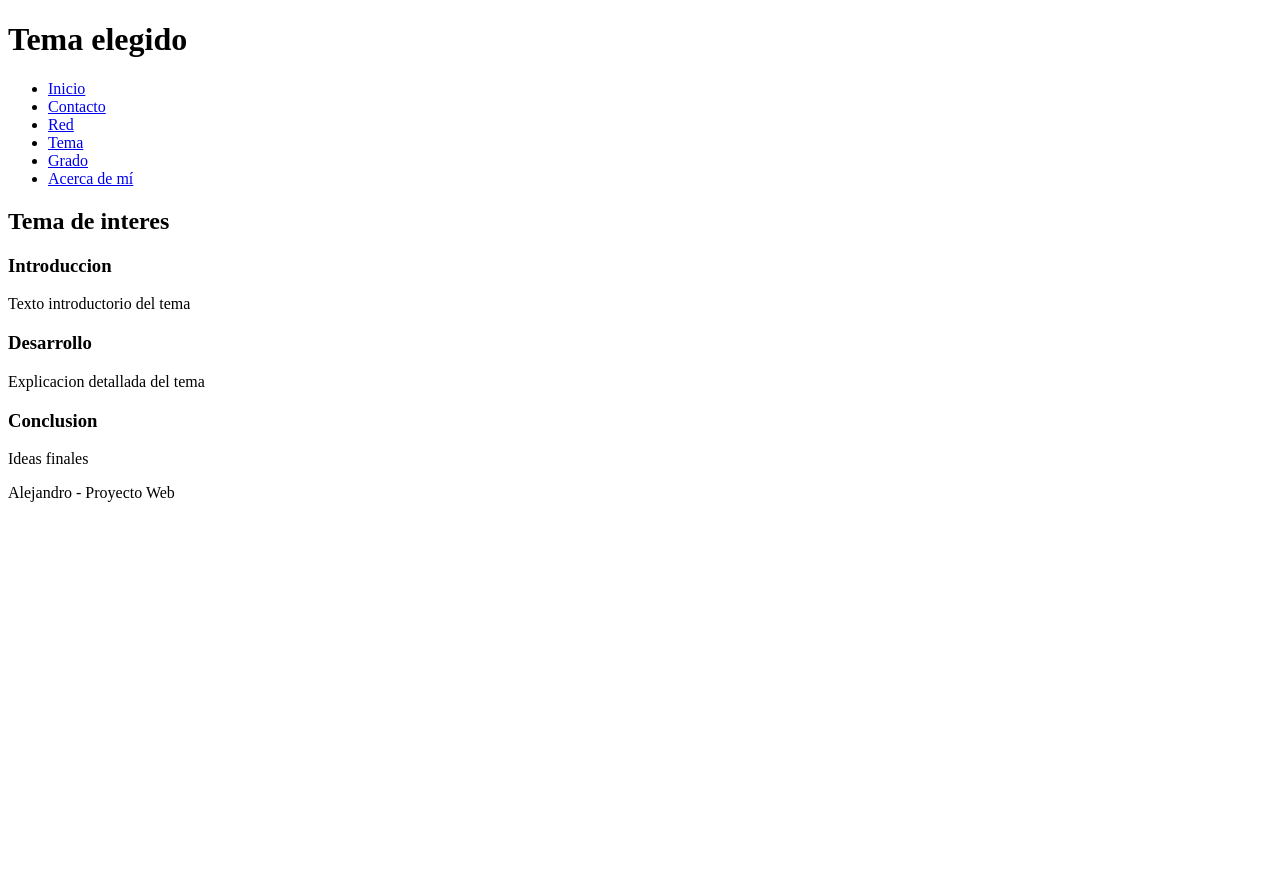
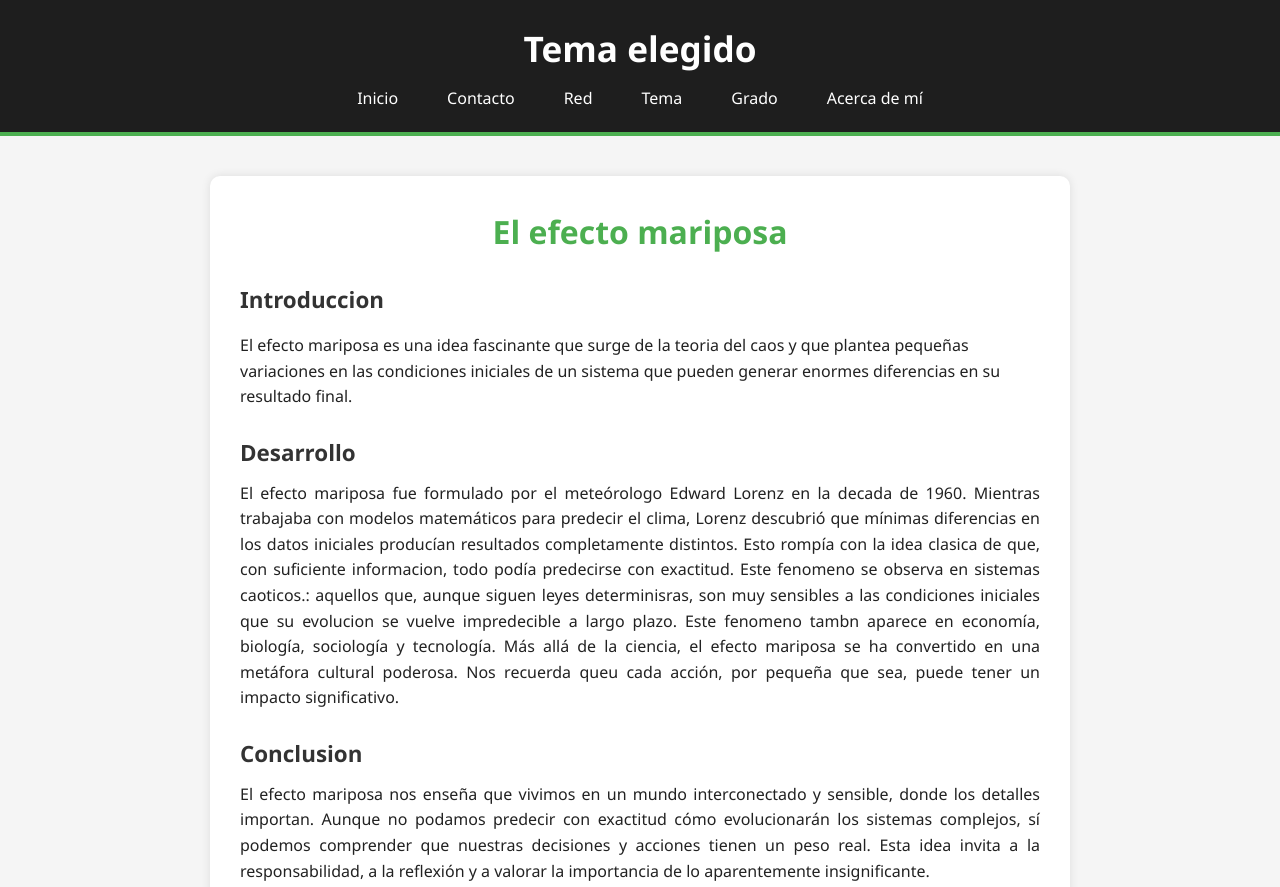
Before and after one commit to canchal27/Mi_primer_repositorio2024, a plain HTML site: page SRC/pagina secundaria/topic.html in a window 1280 px wide. Shown: the top 887 px of the page. Before the commit the page ends 800 px from the top, so only its background shows below. Drawn offline with Linux system fonts and the light colour scheme.

```diff
--- a/SRC/pagina secundaria/estilos/topic.css
+++ b/SRC/pagina secundaria/estilos/topic.css
@@ -0,0 +1,88 @@
+*{
+    margin: 0;
+    padding: 0;
+    box-sizing: border-box;
+    font-family: "Segoe UI", sans-serif;
+}
+
+body{
+    background: #f5f5f5;
+    color: #222;
+    line-height: 1.6;
+}
+/*header*/
+header{
+    background: #1e1e1e;
+    color: white;
+    padding: 20px 0;
+    text-align: center;
+    border-bottom: 4px solid #4CAF50;
+}
+header h1{
+    font-size: 2.2rem;
+    margin-bottom: 10px;
+}
+nav ul{
+    list-style: none;
+    display: flex;
+    justify-content: center;
+    gap: 25px;
+}
+
+nav ul li  a{
+    text-decoration: none;
+    color: white;
+    font-weight: 500;
+    padding: 8px 12px;
+    border-radius: 4px;
+    transition: 0.3s ease;
+}
+nav ul li a:hover{
+    background: #4CAF50;
+}
+
+/*main*/
+
+main{
+    max-width: 900px;
+    margin: 40px auto;
+    padding: 0 20px;
+}
+.secciones{
+    background: white;
+    padding: 30px;
+    border-radius: 10px;
+    box-shadow: 0 0 10px rgba(0,0,0,0.1);
+}
+.secciones h2{
+    font-size: 2rem;
+    color: #4CAF50;
+    margin-bottom: 20px;
+    text-align: center;
+}
+
+.secciones h3{
+    font-size: 1.4rem;
+    margin-top: 25px;
+    margin-bottom: 10px;
+    color:#333;
+}
+.secciones p{
+    margin-bottom: 15px;
+    text-align: justify;
+}
+
+/*footer*/
+
+footer{
+    background: #1e1e1e;
+    color: white;
+    text-align: center;
+    padding: 15px 0;
+    margin-top: 40px;
+    border-top: 4px solid #4CAF50;
+}
+
+footer p{
+    font-size: 0.9rem;
+}
--- a/SRC/pagina secundaria/topic.html
+++ b/SRC/pagina secundaria/topic.html
@@ -1,42 +1,59 @@
 <!DOCTYPE html>
 <html lang="en">
+
 <head>
     <meta charset="UTF-8">
     <meta name="viewport" content="width=device-width, initial-scale=1.0">
     <title>Document</title>
     <link rel="stylesheet" href="estilos/topic.css">
 </head>
+
 <body>
     <header>
         <h1>Tema elegido</h1>
         <nav>
             <ul>
-                <li><a href="index.html">Inicio</a></li>
-            <li><a href="contact.html">Contacto</a></li>
-            <li><a href="net.html">Red</a></li>
-            <li><a href="topic.html">Tema</a></li>
-            <li><a href="degree.html">Grado</a></li>
-            <li><a href="about.html">Acerca de mí</a></li>
+                <li><a href="../index.html">Inicio</a></li>
+                <li><a href="contact.html">Contacto</a></li>
+                <li><a href="net.html">Red</a></li>
+                <li><a href="topic.html">Tema</a></li>
+                <li><a href="degree.html">Grado</a></li>
+                <li><a href="about.html">Acerca de mí</a></li>
             </ul>
         </nav>
     </header>
     <main>
         <section class="secciones">
-            <h2>Tema de interes</h2>
+            <h2>El efecto mariposa</h2>
 
             <h3>Introduccion</h3>
-            <p>Texto introductorio del tema</p>
+            <p></p>El efecto mariposa es una idea fascinante que surge de la teoria del caos y que plantea pequeñas
+            variaciones en las condiciones iniciales de un sistema que pueden generar enormes diferencias en su
+            resultado final.
 
             <h3>Desarrollo</h3>
-            <p>Explicacion detallada del tema</p>
+            <p> El efecto mariposa fue formulado por el meteórologo Edward Lorenz en la decada de 1960. Mientras
+                trabajaba con modelos matemáticos para predecir el clima, Lorenz descubrió que mínimas diferencias en
+                los datos iniciales producían resultados completamente distintos. Esto rompía con la idea clasica de
+                que, con suficiente informacion, todo podía predecirse con exactitud.
+                Este fenomeno se observa en sistemas caoticos.: aquellos que, aunque siguen leyes determinisras, son muy
+                sensibles a las condiciones iniciales que su evolucion se vuelve impredecible a largo plazo. Este
+                fenomeno tambn aparece en economía, biología, sociología y tecnología.
+                Más allá de la ciencia, el efecto mariposa se ha convertido en una metáfora cultural poderosa. Nos
+                recuerda queu cada acción, por pequeña que sea, puede tener un impacto significativo.
+            </p>
 
             <h3>Conclusion</h3>
-            <p>Ideas finales</p>
+            <p>El efecto mariposa nos enseña que vivimos en un mundo interconectado y sensible, donde los detalles
+                importan. Aunque no podamos predecir con exactitud cómo evolucionarán los sistemas complejos, sí podemos
+                comprender que nuestras decisiones y acciones tienen un peso real. Esta idea invita a la
+                responsabilidad, a la reflexión y a valorar la importancia de lo aparentemente insignificante.</p>
+
         </section>
     </main>
-
     <footer>
         <p>Alejandro - Proyecto Web</p>
     </footer>
 </body>
+
 </html>
```
Also changed, not shown: SRC/index.html (+0 -5 lines), SRC/pagina secundaria/about.html (+2 -2 lines), SRC/pagina secundaria/contact.html (+1 -2 lines), SRC/pagina secundaria/net.html (+1 -1 lines).
